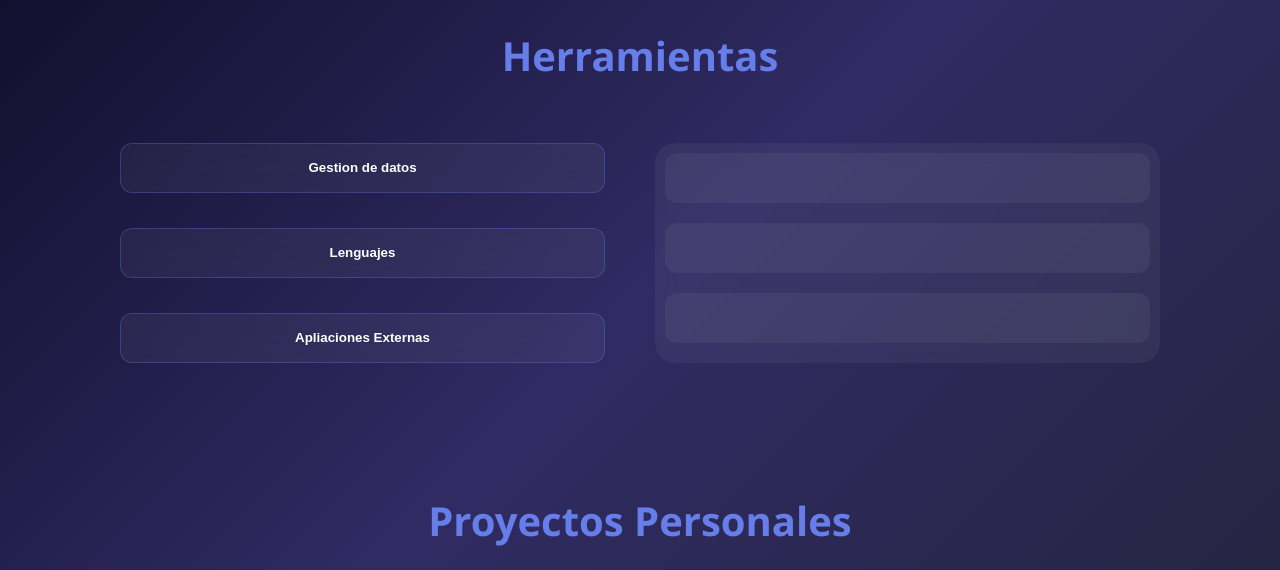
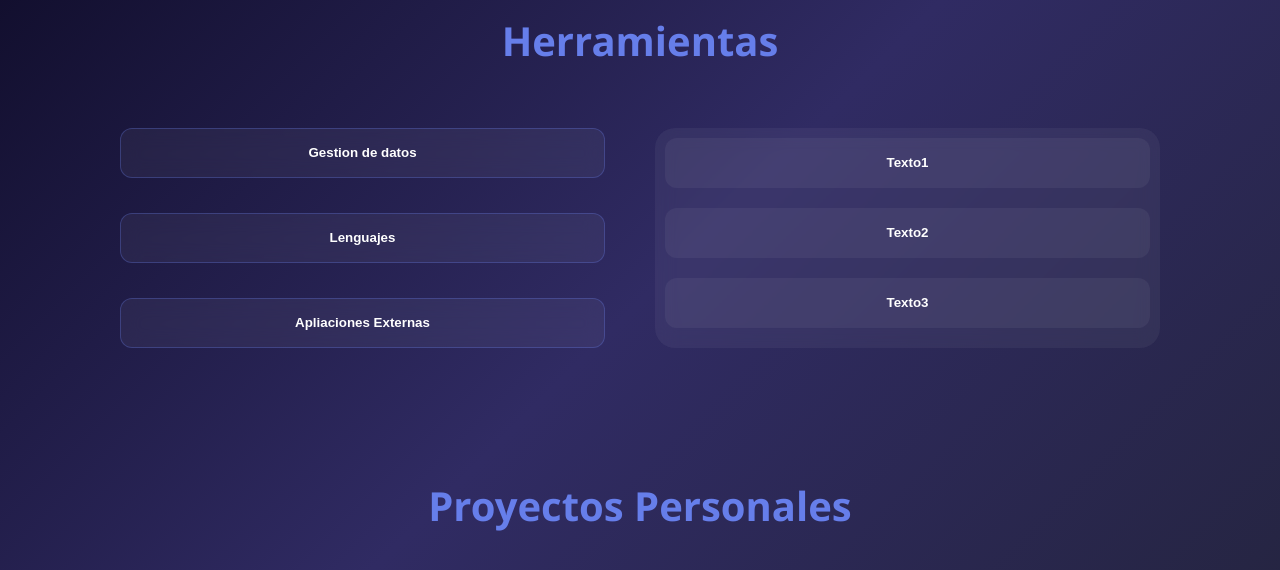
Before and after one commit to MarianoProgr/MarianoProgr.github.io, a plain HTML site: page index.html in a window 1280 px wide. Shown: the part 900-1470 px from the top of the page. Drawn offline with Linux system fonts and the light colour scheme.

Commit message:
mini pull
mini pull para borrar boton innecesario

```diff
--- a/index.html
+++ b/index.html
@@ -9,7 +9,6 @@
 <body>
     <header class="Header">
         <div class="displayer-header">
-                <button>Changecolor</button>
                 <label class="toggle-switch">
                     <input type="checkbox">
                     <div class="toggle-switch-background">
@@ -50,9 +49,9 @@
                             <button class ="Main-Second-part-Button" id ="OtherApss-button">Apliaciones Externas </button>
                         </div>
                         <div id ="Main-Second-part-side-div-Section-Panel" >
-                            <button class ="Main-Second-part-Button-sub-btn"></button>
-                            <button class ="Main-Second-part-Button-sub-btn"></button>
-                            <button class ="Main-Second-part-Button-sub-btn"></button>
+                            <button class ="Main-Second-part-Button-sub-btn">Texto1</button>
+                            <button class ="Main-Second-part-Button-sub-btn">Texto2</button>
+                            <button class ="Main-Second-part-Button-sub-btn">Texto3</button>
 
                         </div>
                     </div>
--- a/index.js
+++ b/index.js
@@ -19,7 +19,7 @@ function setButtons(items){
   subButtons.forEach((element, index) => {
     if (index < items.length) {
       element.textContent = items[index];
-      element.dataset.original = items[index]; // guardamos el texto actual
+      element.dataset.original = items[index];
     } else {
       element.textContent = "";
       element.dataset.original = "";
```
